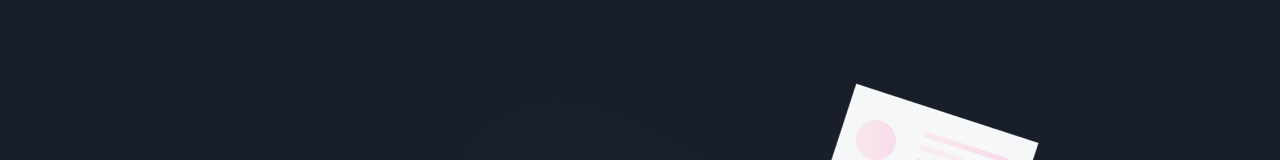
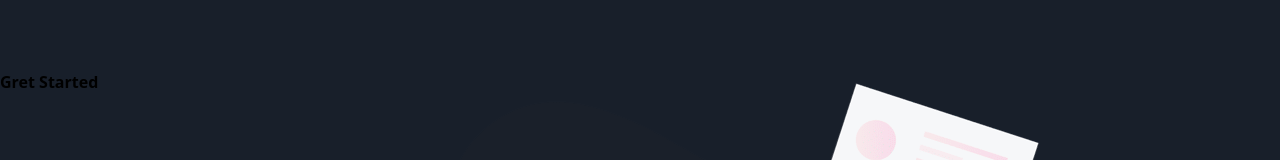
Before and after one commit to oxblixxx/fylo-dark-theme, a React (Create React App) app in the folder fylo-dark-theme/: page / in a window 1280 px wide. Shown: the part 190-350 px from the top of the page. Built offline with nearby package versions, Linux system fonts and the light colour scheme.

Commit message:
added button component

```diff
--- a/fylo-dark-theme/src/App.js
+++ b/fylo-dark-theme/src/App.js
@@ -1,4 +1,5 @@
 import './App.css'
+import Button from './components/Button'
 // import Accessible from './components/Accessible'
 import Fylodesc from './components/Fylodesc'
 // import Fylostoredesc from './components/Fylostoredesc'
@@ -14,6 +15,7 @@ function App() {
       <Navimage />
       <Securelocation />
       <Fylodesc />
+      <Button />
 
     </div>
   )
--- /dev/null
+++ b/fylo-dark-theme/src/components/Button.js
@@ -0,0 +1,9 @@
+function Button(){
+    return(
+        <button className="btn is-rounded">
+            <p>Gret Started</p>
+        </button>
+    )
+}
+
+export default Button;
```
